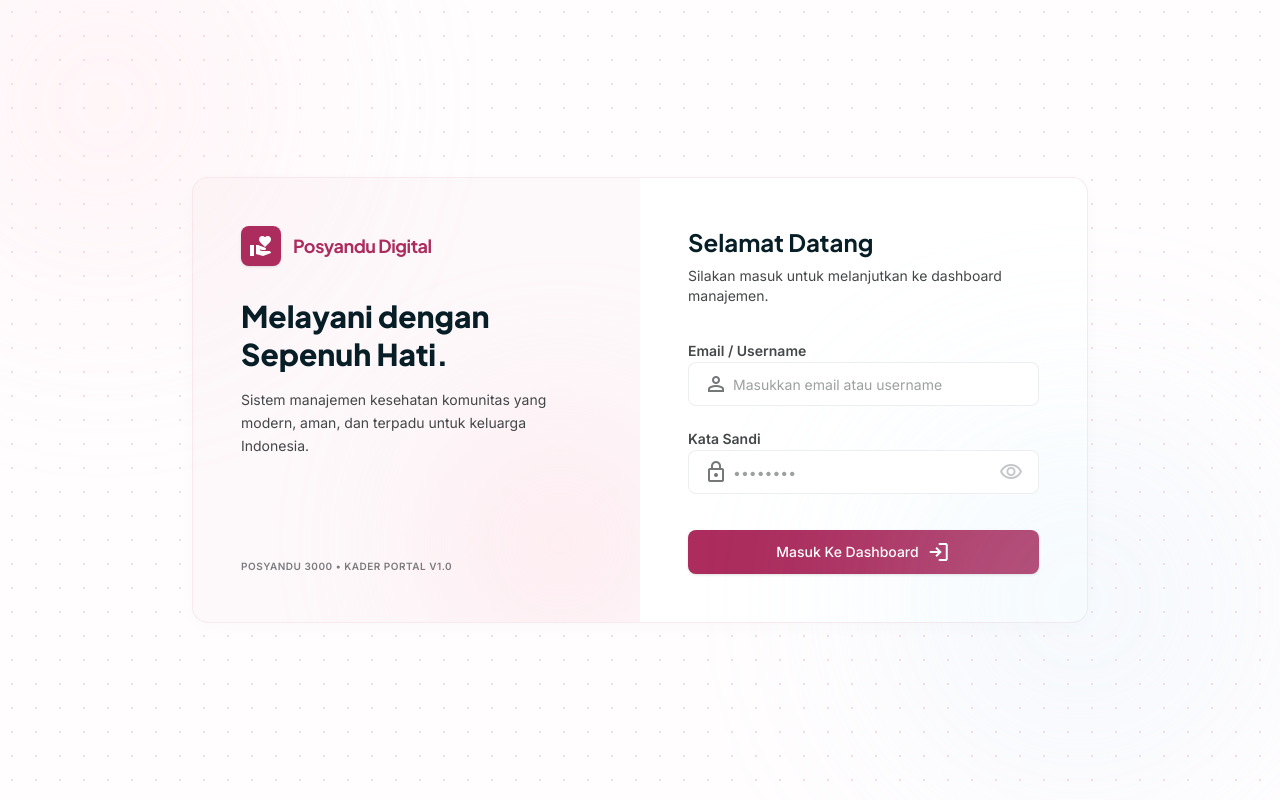
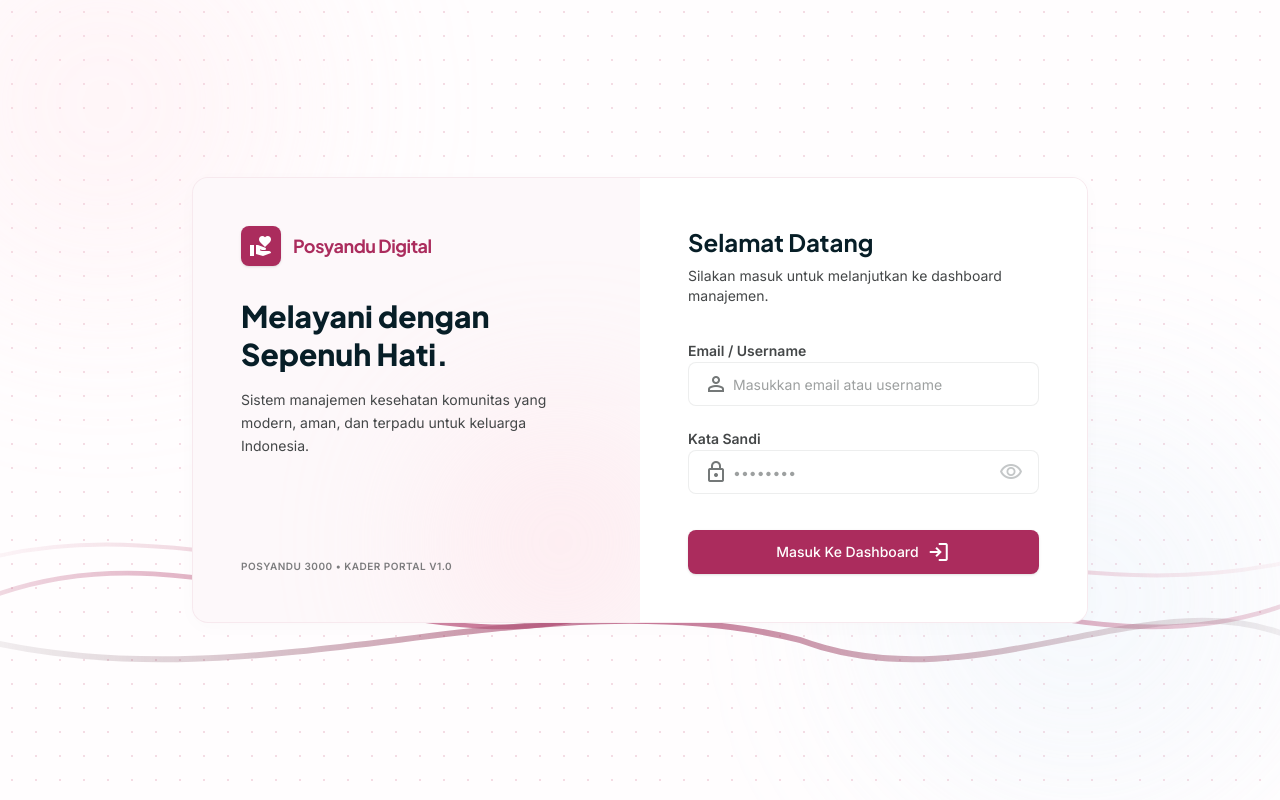
Before and after one commit to ZakaaGregeddd/posyandu3000, a Next.js app: page /login in a window 1280 px wide. Built offline with nearby package versions, Linux system fonts and the light colour scheme.

Commit message:
feat:add some sprinkles on login page. Ill fix it later

```diff
--- a/app/globals.css
+++ b/app/globals.css
@@ -168,3 +168,48 @@ body {
 .animate-progress-slide {
   animation: progress-slide 1.8s infinite ease-in-out;
 }
+
+.bg-pattern {
+  background-color: #FFFDFE;
+  background-image: radial-gradient(#f4dce4 0.8px, transparent 0.8px);
+  background-size: 24px 24px;
+}
+
+.animate-wave-morph-slow {
+  animation: wave-morph-slow 12s infinite ease-in-out;
+}
+
+.animate-wave-morph-medium {
+  animation: wave-morph-medium 9s infinite ease-in-out;
+}
+
+.animate-wave-morph-fast {
+  animation: wave-morph-fast 6s infinite ease-in-out;
+}
+
+@keyframes wave-morph-slow {
+  0%, 100% {
+    d: path("M -20,150 C 240,80 480,220 720,150 C 960,80 1200,220 1460,150");
+  }
+  50% {
+    d: path("M -20,150 C 240,220 480,80 720,150 C 960,220 1200,80 1460,150");
+  }
+}
+
+@keyframes wave-morph-medium {
+  0%, 100% {
+    d: path("M -20,180 C 300,230 600,130 900,180 C 1100,230 1300,130 1460,180");
+  }
+  50% {
+    d: path("M -20,180 C 300,130 600,230 900,180 C 1100,130 1300,230 1460,180");
+  }
+}
+
+@keyframes wave-morph-fast {
+  0%, 100% {
+    d: path("M -20,120 C 200,80 400,160 720,120 C 1000,80 1200,160 1460,120");
+  }
+  50% {
+    d: path("M -20,120 C 200,160 400,80 720,120 C 1000,160 1200,80 1460,120");
+  }
+}
--- a/app/login/page.tsx
+++ b/app/login/page.tsx
@@ -56,8 +56,36 @@ export default function LoginPage() {
       <div className="absolute w-[400px] h-[400px] rounded-full bg-tertiary-fixed/30 blur-[100px] -top-24 -left-24 animate-pulse duration-[8000ms]" />
       <div className="absolute w-[400px] h-[400px] rounded-full bg-surface-container-high/30 blur-[100px] bottom-0 right-0 animate-pulse duration-[6000ms] delay-1000" />
 
+      {/* SVG Wave Lines Background */}
+      {/* SVG Wave Lines Background */}
+      <div className="absolute inset-x-0 bottom-0 pointer-events-none opacity-80 z-0 flex items-end overflow-hidden h-[50%] min-h-[300px]">
+        <svg className="w-full h-full" xmlns="http://www.w3.org/2000/svg" preserveAspectRatio="none" viewBox="0 0 1440 300">
+          <path d="M -20,150 C 240,80 480,220 720,150 C 960,80 1200,220 1460,150" fill="none" stroke="url(#wave-grad-1)" strokeWidth="3.5" className="animate-wave-morph-slow" />
+          <path d="M -20,180 C 300,230 600,130 900,180 C 1100,230 1300,130 1460,180" fill="none" stroke="url(#wave-grad-2)" strokeWidth="4.5" className="animate-wave-morph-medium" />
+          <path d="M -20,120 C 200,80 400,160 720,120 C 1000,80 1200,160 1460,120" fill="none" stroke="url(#wave-grad-3)" strokeWidth="3" className="animate-wave-morph-fast" />
+
+          <defs>
+            <linearGradient id="wave-grad-1" x1="0%" y1="0%" x2="100%" y2="0%">
+              <stop offset="0%" stopColor="#ab2c5d" stopOpacity="0.2" />
+              <stop offset="50%" stopColor="#ab2c5d" stopOpacity="0.95" />
+              <stop offset="100%" stopColor="#ab2c5d" stopOpacity="0.2" />
+            </linearGradient>
+            <linearGradient id="wave-grad-2" x1="0%" y1="0%" x2="100%" y2="0%">
+              <stop offset="0%" stopColor="#6b5a60" stopOpacity="0.1" />
+              <stop offset="50%" stopColor="#ab2c5d" stopOpacity="0.8" />
+              <stop offset="100%" stopColor="#6b5a60" stopOpacity="0.1" />
+            </linearGradient>
+            <linearGradient id="wave-grad-3" x1="0%" y1="0%" x2="100%" y2="0%">
+              <stop offset="0%" stopColor="#f4dce4" stopOpacity="0.3" />
+              <stop offset="50%" stopColor="#ab2c5d" stopOpacity="1.0" />
+              <stop offset="100%" stopColor="#f4dce4" stopOpacity="0.3" />
+            </linearGradient>
+          </defs>
+        </svg>
+      </div>
+
       {/* Main Container */}
-      <main className="w-full max-w-4xl glass-card rounded-2xl overflow-hidden grid grid-cols-1 lg:grid-cols-2 animate-in fade-in zoom-in duration-300">
+      <main className="w-full max-w-4xl glass-card rounded-2xl overflow-hidden grid grid-cols-1 lg:grid-cols-2 animate-in fade-in zoom-in duration-300 relative z-10">
         {/* Left Side: Brand Visuals */}
         <div className="hidden lg:flex flex-col justify-between p-12 bg-secondary-container/20 relative overflow-hidden">
           <div className="z-10">
@@ -171,13 +199,67 @@ export default function LoginPage() {
           </form>
         </div>
       </main>
-
-      {/* Mini CSS pattern styles */}
-      <style jsx global>{`
-        .bg-pattern {
-          background-color: #FFFDFE;
-          background-image: radial-gradient(#f4dce4 0.8px, transparent 0.8px);
-          background-size: 24px 24px;
+      {/* Direct inline style injection to bypass bundler CSS caching */}
+      <style>{`
+        .animate-wave-morph-slow {
+          animation: wave-morph-slow-new 10s infinite linear !important;
+        }
+        .animate-wave-morph-medium {
+          animation: wave-morph-medium-new 8s infinite linear !important;
+        }
+        .animate-wave-morph-fast {
+          animation: wave-morph-fast-new 6s infinite linear !important;
+        }
+        @keyframes wave-morph-slow-new {
+          0% {
+            d: path("M -20,150 C 200,50 400,250 720,150 C 1040,50 1240,250 1460,150") !important;
+          }
+          25% {
+            d: path("M -20,150 C 330,220 530,80 850,150 C 1170,220 1370,80 1460,150") !important;
+          }
+          50% {
+            d: path("M -20,150 C 460,50 660,250 980,150 C 1300,50 1420,250 1460,150") !important;
+          }
+          75% {
+            d: path("M -20,150 C 330,80 530,220 850,150 C 1170,80 1370,220 1460,150") !important;
+          }
+          100% {
+            d: path("M -20,150 C 200,50 400,250 720,150 C 1040,50 1240,250 1460,150") !important;
+          }
+        }
+        @keyframes wave-morph-medium-new {
+          0% {
+            d: path("M -20,180 C 300,230 600,130 900,180 C 1100,230 1300,130 1460,180") !important;
+          }
+          25% {
+            d: path("M -20,180 C 450,130 750,230 1050,180 C 1250,130 1380,230 1460,180") !important;
+          }
+          50% {
+            d: path("M -20,180 C 600,230 900,130 1200,180 C 1350,230 1420,130 1460,180") !important;
+          }
+          75% {
+            d: path("M -20,180 C 450,230 750,130 1050,180 C 1250,230 1380,130 1460,180") !important;
+          }
+          100% {
+            d: path("M -20,180 C 300,230 600,130 900,180 C 1100,230 1300,130 1460,180") !important;
+          }
+        }
+        @keyframes wave-morph-fast-new {
+          0% {
+            d: path("M -20,120 C 200,80 400,160 720,120 C 1000,80 1200,160 1460,120") !important;
+          }
+          25% {
+            d: path("M -20,120 C 330,160 530,80 850,120 C 1130,160 1310,80 1460,120") !important;
+          }
+          50% {
+            d: path("M -20,120 C 460,80 660,160 980,120 C 1180,80 1340,160 1460,120") !important;
+          }
+          75% {
+            d: path("M -20,120 C 330,80 530,160 850,120 C 1130,80 1310,160 1460,120") !important;
+          }
+          100% {
+            d: path("M -20,120 C 200,80 400,160 720,120 C 1000,80 1200,160 1460,120") !important;
+          }
         }
       `}</style>
     </div>
--- a/components/shared/Header.tsx
+++ b/components/shared/Header.tsx
@@ -8,9 +8,11 @@ import { getCurrentUser, getBalitaById, getIbuHamilById, getLansiaById } from '@
 export default function Header() {
   const pathname = usePathname();
   const [user, setUser] = React.useState<{ username: string } | null>(null);
+  const [mounted, setMounted] = React.useState(false);
 
   React.useEffect(() => {
     setUser(getCurrentUser());
+    setMounted(true);
   }, []);
 
   // Simple breadcrumbs builder
@@ -38,7 +40,7 @@ export default function Header() {
       if (part === 'tambah-kk') name = 'Tambah KK Baru';
       if (part === 'ibu-hamil') name = 'Ibu Hamil';
 
-      if (isDetailPage) {
+      if (mounted && isDetailPage) {
         if (parentType === 'balita') {
           href = `/dashboard/balita/${part}`;
           const person = getBalitaById(part);
```
